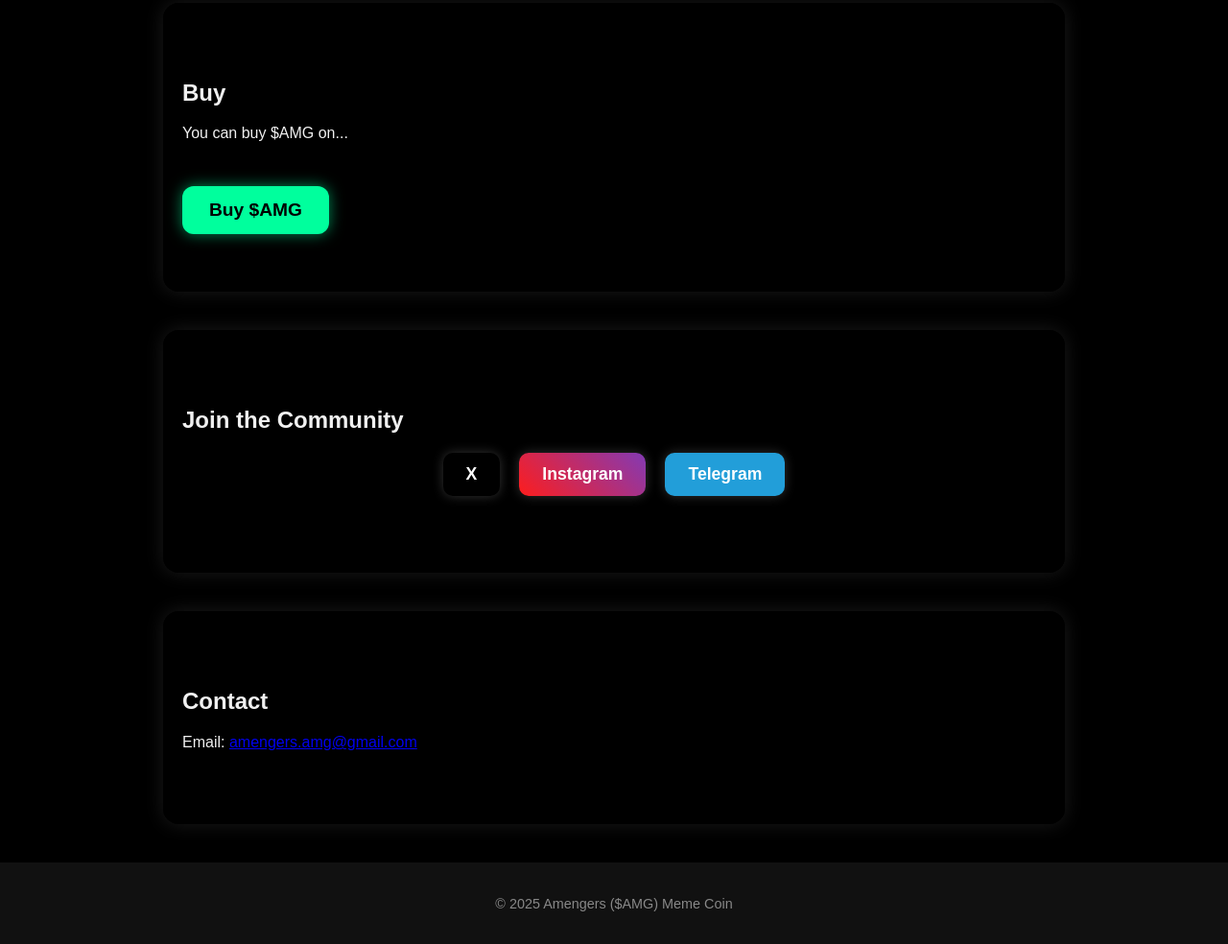
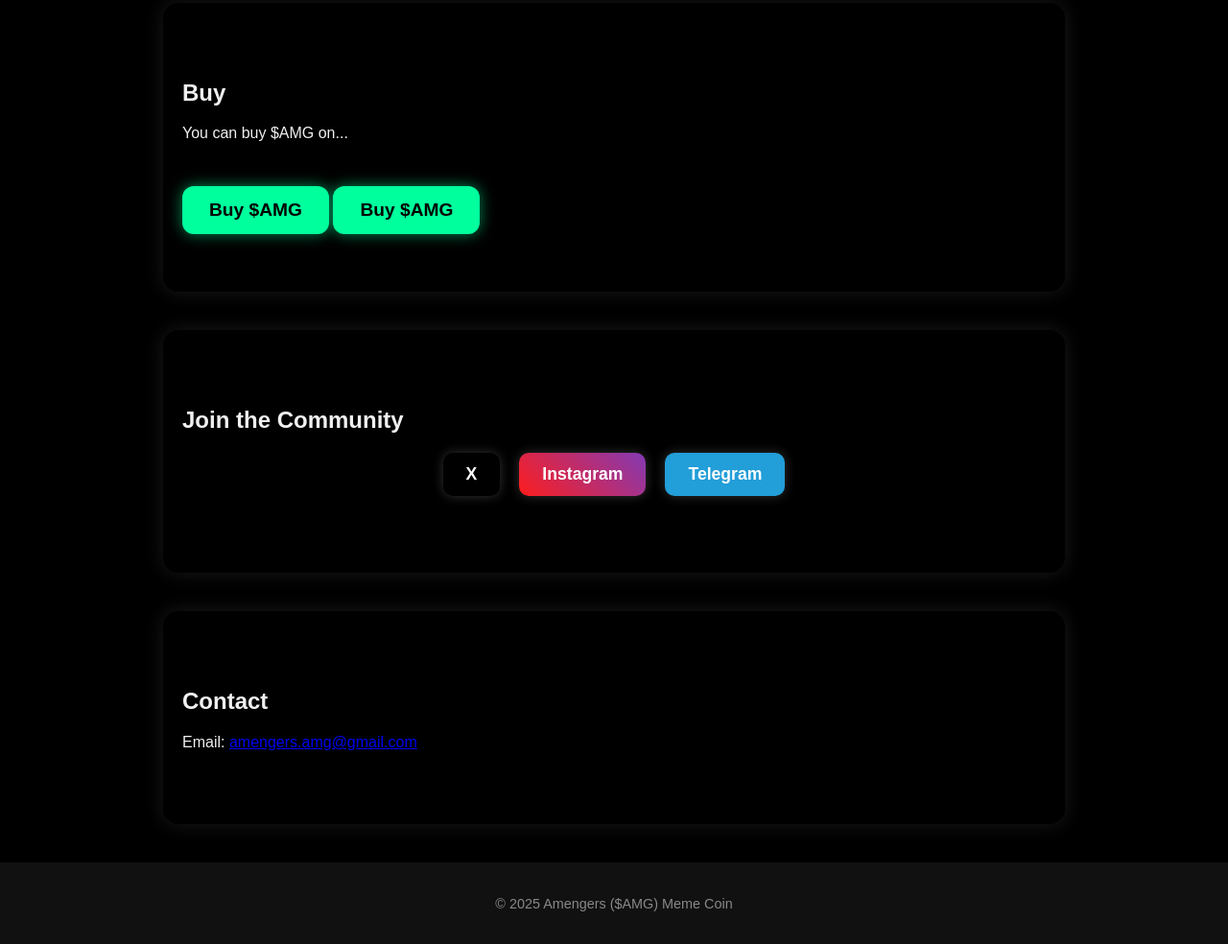
Before and after one commit to amengersamg/amengers, a plain HTML site: page index.html in a window 1280 px wide. Shown: the part 933-1917 px from the top of the page at 96% size. Drawn offline with Linux system fonts and the light colour scheme.

Commit message:
Yeni stil ve düzeltmeler

```diff
--- a/index.html
+++ b/index.html
@@ -57,6 +57,9 @@
   <a href="https://pump.fun/coin/C3fwBWFEsKpyiXGVnkPyE18DddbxAkoN1rQDLMn2pump"
    class="wallet-button" target="_blank" rel="noopener noreferrer">Buy $AMG</a>
 
+   <a href="https://pump.fun/coin/C3fwBWFEsKpyiXGVnkPyE18DddbxAkoN1rQDLMn2pump"
+   class="wallet-button" target="_blank" rel="noopener noreferrer">Buy $AMG</a>
+
 </section>
 
 
```
